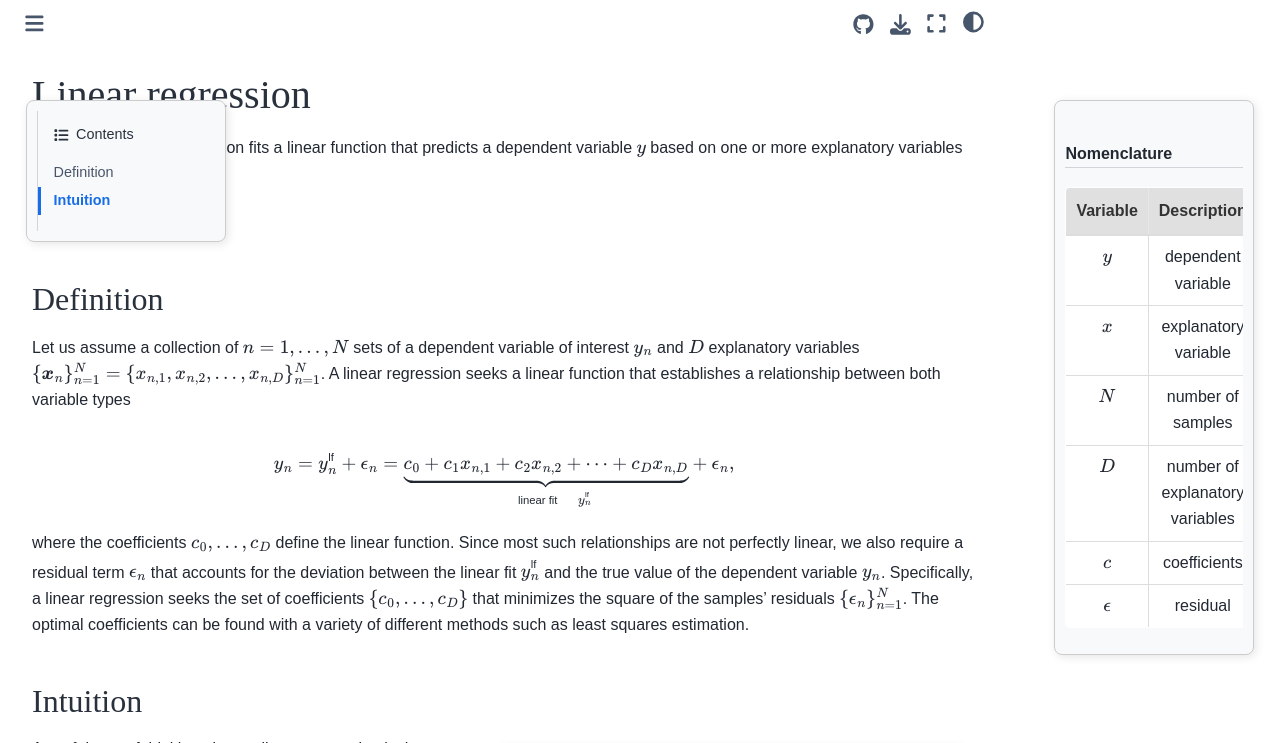
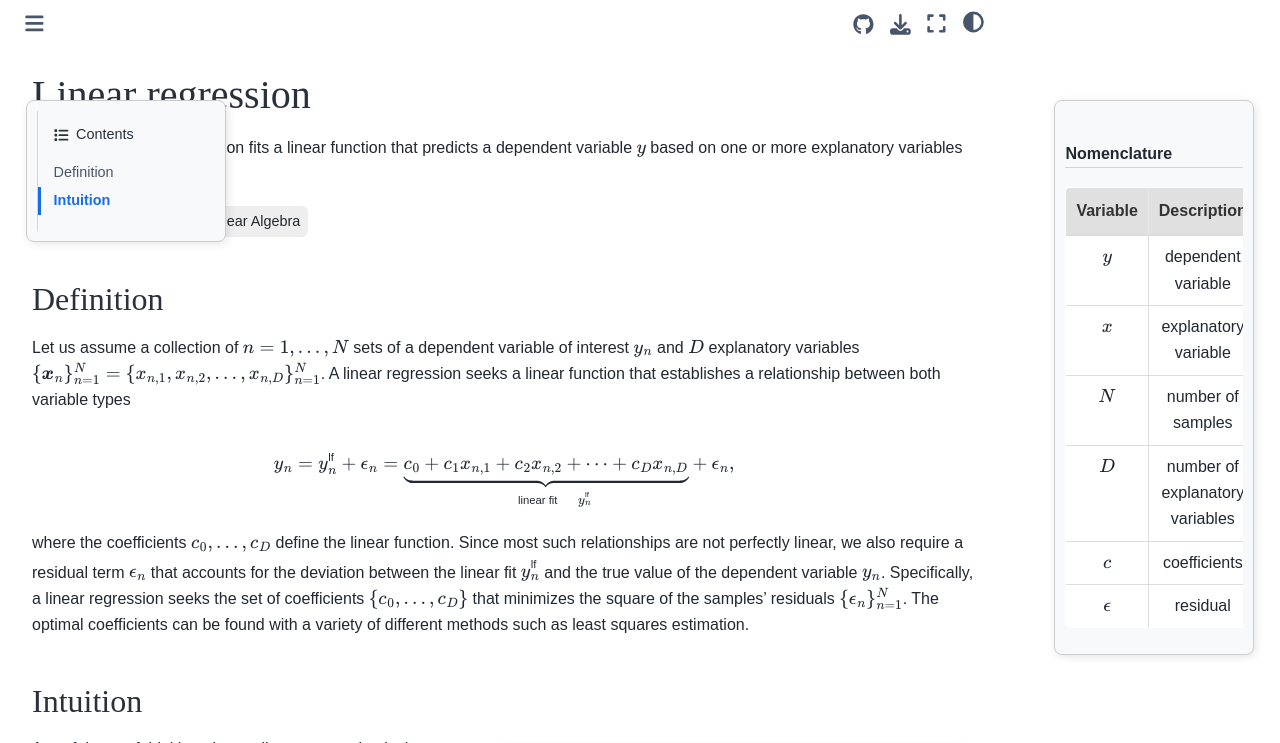
Before and after one commit to douden/graph_test, a Jupyter Book: the page built from book/pages/linear_regression.md, in a window 1280 px wide and 1397 px high, cut to the strip 0-743 px from the top of the window. Built offline with Jupyter Book 1.0.4 settings and Sphinx 7.4.7 and the Sphinx Book theme 1.1.4, drawn with Linux system fonts in a browser that asks for light colours; comment, search, counter and statistics services are not loaded.

Commit message:
Experiment with non-hyperlink tags

```diff
--- a/book/pages/linear_regression.md
+++ b/book/pages/linear_regression.md
@@ -9,6 +9,7 @@
 
 **Tags:**
 <span class="tag-pill">{doc}`Linear Algebra <linear_algebra>`</span>
+<span class="tag-pill">Linear Algebra</span>
 
 :::
 
```
